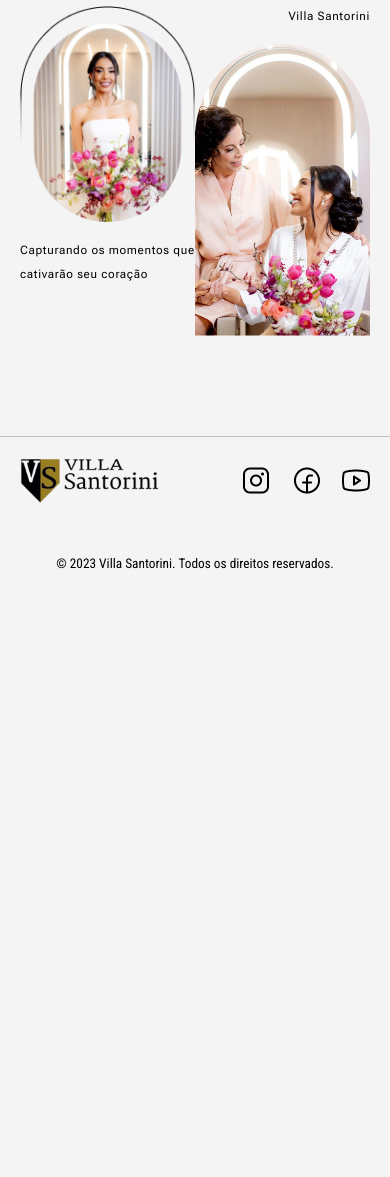
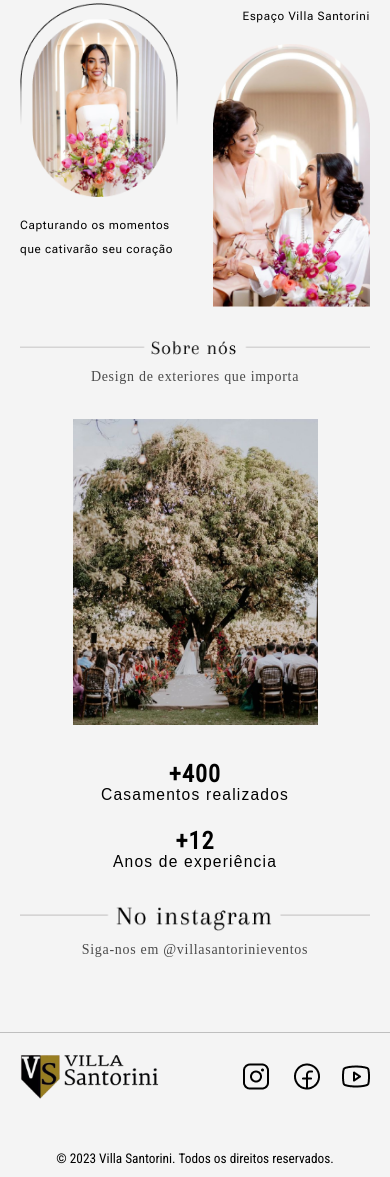
Before and after one commit to CauaYves/Villa-Santorini, a plain HTML site: page villa-santorini/index.html in a window 390 px wide. Shown: the part 731-1908 px from the top of the page. Before the commit the page ends 1312 px from the top, so only its background shows below. Drawn offline with nearby package versions, Linux system fonts and the light colour scheme; a web font is replaced by a local one.

Commit message:
feat: about section mobile done and responsive

```diff
--- a/villa-santorini/index.html
+++ b/villa-santorini/index.html
@@ -262,6 +262,27 @@
         </div>
       </section>
 
+      <div id="M-break-line-image">
+        <img src="img/brealine.png" alt="break-line">
+        <p>Design de exteriores que importa</p>
+      </div>
+
+      <section id="mobile-about">
+        <div>
+          <img src="img/about3.png" alt="about3">
+        </div>
+        <h2>+400</h2>
+        <h3>Casamentos realizados</h3>
+        <br>
+        <h2>+12</h2>
+        <h3>Anos de experiência</h3>
+      </section>
+
+      <div id="M-break-line-image">
+        <img src="img/break-row-instagram.png" alt="break-line">
+        <p>Siga-nos em @villasantorinieventos</p>
+      </div>
+
     </main>
 
     <footer>
--- a/villa-santorini/styles.css
+++ b/villa-santorini/styles.css
@@ -457,7 +457,8 @@ footer {
   }
 
   #hamburger-btn,
-  #close-menu-btn {
+  #close-menu-btn,
+  #logo-menu-links {
     display: block;
   }
 
@@ -670,7 +671,7 @@ footer {
     margin: 30px auto;
   }
   #second-presentation-section > div {
-    width: 50%;
+    width: 45%;
     height: 100%;
     display: flex;
     flex-direction: column;
@@ -704,4 +705,49 @@ footer {
     letter-spacing: 0.7px;
   }
   /*  SECOND PRESENTATIO  SECOND PRESENTATIO  SECOND PRESENTATIO  SECOND PRESENTATIO  SECOND PRESENTATIO  SECOND PRESENTATIO  */
+
+  #M-break-line-image > img {
+    width: 100%;
+  }
+  #M-break-line-image > p {
+    text-align: center;
+    color: #4a4a4a;
+    font-family: Arapey;
+    font-size: 14px;
+    font-weight: 400;
+    line-height: 24px;
+    letter-spacing: 0.7px;
+  }
+  /* mobile-about mobile-about mobile-about mobile-about mobile-about mobile-about */
+
+  #mobile-about {
+    display: flex;
+    flex-direction: column;
+    align-items: center;
+    margin: 30px 0px;
+  }
+  #mobile-about div {
+    width: 70%;
+    border-radius: 8px;
+    margin-bottom: 30px;
+  }
+  #mobile-about div > img {
+    width: 100%;
+  }
+
+  #mobile-about > h2 {
+    font-family: Roboto Condensed, Arial, Helvetica, sans-serif;
+    font-weight: 700;
+    line-height: 24px;
+    letter-spacing: 1.2px;
+  }
+
+  #mobile-about > h3 {
+    font-family: Arapey, Arial, Helvetica, sans-serif;
+    font-size: 4vw;
+    font-weight: 400;
+
+    letter-spacing: 1.2px;
+  }
+  /* mobile-about mobile-about mobile-about mobile-about mobile-about mobile-about */
 }
```
Also changed, not shown: villa-santorini/img/break-row-instagram.png (added), villa-santorini/img/brealine.png (added), villa-santorini/scripts/slide.js (deleted).
